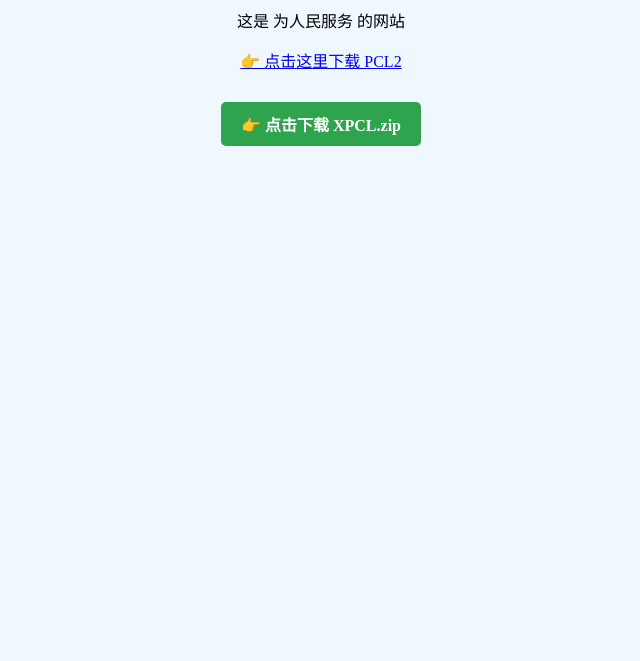
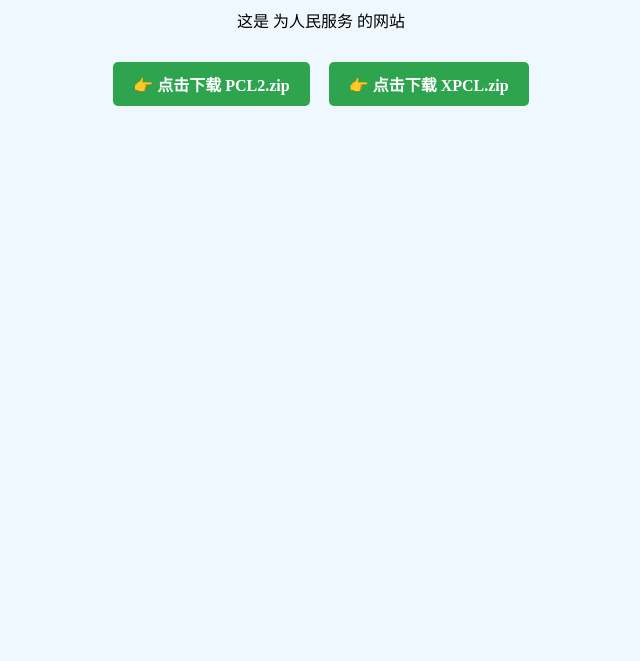
Before and after one commit to LXZ-USERNAME/LXZ, a plain HTML site: page index.html in a window 1280 px wide. Shown: the part 139-800 px from the top of the page, without its empty margins (319-959 px from the left). Drawn offline with Linux system fonts and the light colour scheme.

Commit message:
Add download buttons for PCL2 and XPCL

```diff
--- a/index.html
+++ b/index.html
@@ -7,11 +7,18 @@
 <body style="background-color: #f0f8ff; text-align: center; padding-top: 50px;">
     <h1>欢迎来到LXZ的主页</h1>
     <p>这是 为人民服务 的网站</p>
-    <p><a href="PCL 正式版 2.13.1.1.zip" download>👉 点击这里下载 PCL2</a></p>
-    <p style="margin-top: 30px;">
-    <a href="https://github.com/LXZ-USERNAME/LXZ/releases/download/XPCL/XPCL.zip" download style="display: inline-block; padding: 10px 20px; background-color: #2ea44f; color: white; text-decoration: none; border-radius: 5px; font-weight: bold;">
-        👉 点击下载 XPCL.zip
-    </a>
-    </p>
+
+    <!-- 下载按钮区域 -->
+    <div style="margin-top: 30px;">
+        <!-- PCL2 下载按钮 -->
+        <a href="https://github.com/LXZ-USERNAME/LXZ/releases/download/PCL/PCL.2.13.1.1.zip" download style="display: inline-block; padding: 10px 20px; background-color: #2ea44f; color: white; text-decoration: none; border-radius: 5px; font-weight: bold; margin-right: 15px;">
+            👉 点击下载 PCL2.zip
+        </a>
+
+        <!-- XPCL 下载按钮 -->
+        <a href="https://github.com/LXZ-USERNAME/LXZ/releases/download/XPCL/XPCL.zip" download style="display: inline-block; padding: 10px 20px; background-color: #2ea44f; color: white; text-decoration: none; border-radius: 5px; font-weight: bold;">
+            👉 点击下载 XPCL.zip
+        </a>
+    </div>
 </body>
 </html>
```
